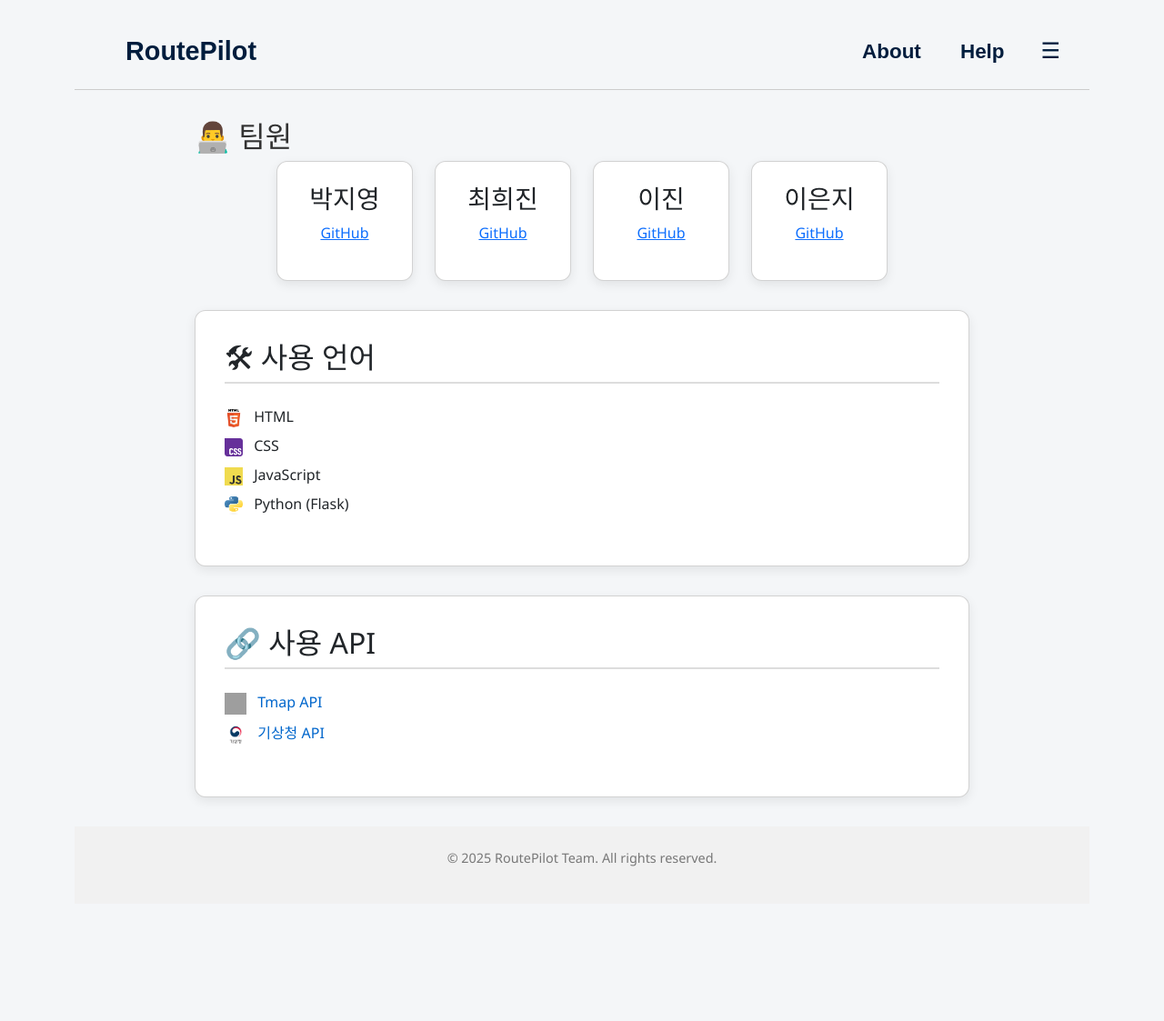
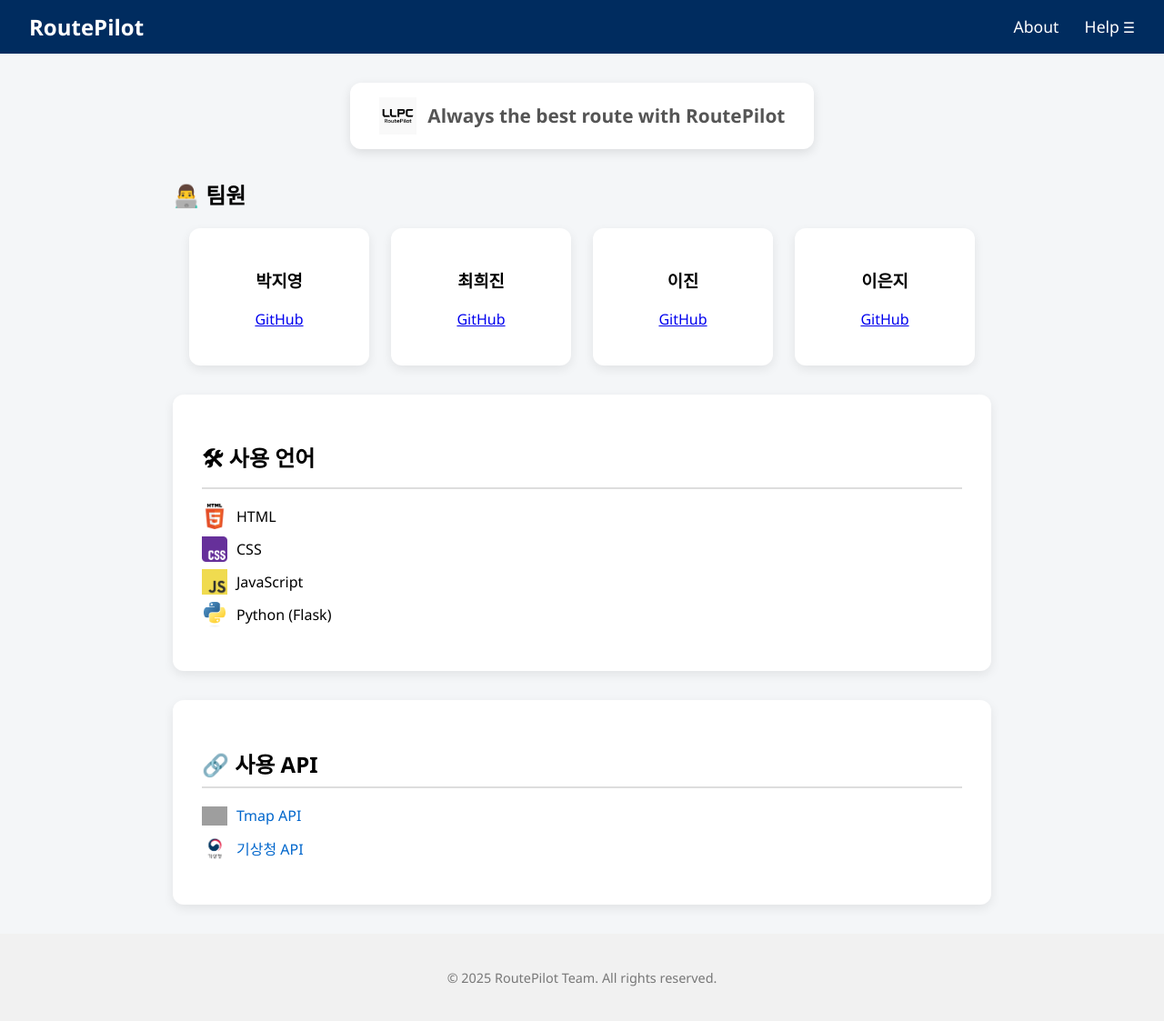
Before and after one commit to PJY00/LLPC_RoutePilot, a Flask app: page /help in a window 1280 px wide. Shown: the whole page at 91% size. Before the commit the page ends 953 px from the top, so only its background shows below. Run offline with Flask 3, Linux system fonts and the light colour scheme; grey boxes are pictures that could not be loaded.

Commit message:
Add tempolary  logo of LLPC and Slogan

```diff
--- a/RoutePilot/static/CSS/about.css
+++ b/RoutePilot/static/CSS/about.css
@@ -1,39 +1,74 @@
-body {
-  margin: 0;
-  font-family: 'Segoe UI', Tahoma, Geneva, Verdana, sans-serif;
-  background-color: #f4f6f8;
-  color: #333;
-}
-
-/* .navbar {
+/* 네비게이션 바 */
+.navbar {
   background-color: #002c5f;
   color: white;
   display: flex;
   justify-content: space-between;
   align-items: center;
-  padding: 1rem 2rem;
-} */
+  padding: 0.8rem 2rem;
+  position: sticky;
+  top: 0;
+  z-index: 1000;
+}
 
-.logo {
+/* 타이틀 텍스트 */
+.site-title {
   font-size: 1.5rem;
   font-weight: bold;
+  color: white;
+  text-decoration: none;
 }
 
-.nav-links {
-  list-style: none;
-  display: flex;
-  gap: 1.5rem;
+/* 네비게이션 링크 */
+.navbar-right a {
+  color: white;
+  text-decoration: none;
+  margin-left: 1.5rem;
+  font-weight: 500;
+  font-size: 1.1rem;
 }
 
-.nav-links a {
-  text-decoration: none;
-  color: white;
-  font-weight: 500;
-  transition: color 0.3s;
+.navbar-right a:hover {
+  text-decoration: underline;
 }
 
-.nav-links a:hover {
-  color: #ffd700;
+/* LLPC 로고 이미지 */
+.nav-logo {
+  height: 2.6rem;  /* 2배 키운 로고 */
+  vertical-align: middle;
+}
+
+/* 슬로건 영역 중앙 정렬 */
+.slogan-section {
+  display: flex;
+  justify-content: center;
+  margin: 2rem 0;
+}
+
+/* 슬로건 배경 카드 */
+.slogan-card {
+  display: flex;
+  align-items: center;
+  gap: 12px;
+  background-color: white;
+  padding: 1rem 2rem;
+  border-radius: 12px;
+  box-shadow: 0 4px 12px rgba(0, 0, 0, 0.1);
+}
+
+/* 슬로건 텍스트 */
+.slogan-text {
+  font-size: 1.3rem;
+  color: #555;
+  margin: 0;
+}
+
+/* 기본 스타일 */
+body {
+  font-family: 'Segoe UI', Tahoma, Geneva, Verdana, sans-serif;
+  background-color: #f4f6f8;
+  margin: 0;
+  padding: 0;
 }
 
 .about {
@@ -63,6 +98,8 @@ body {
 
 .card ul li {
   margin: 0.5rem 0;
+  display: flex;
+  align-items: center;
 }
 
 .card ul li a {
@@ -82,7 +119,6 @@ footer {
   font-size: 0.9rem;
 }
 
-/* 팀원 카드 */
 .team-container {
   display: flex;
   flex-wrap: wrap;
@@ -92,7 +128,7 @@ footer {
 
 .team-card {
   width: 150px;
-  background-color: white; /* 배경 흰색 고정 */
+  background-color: white;
   border-radius: 12px;
   box-shadow: 0 4px 12px rgba(0, 0, 0, 0.08);
   padding: 1.5rem;
@@ -100,24 +136,21 @@ footer {
   transition: transform 0.3s ease, box-shadow 0.3s ease;
 }
 
-/* Hover 애니메이션 */
 .team-card:hover {
-  transform: translateY(-8px); /* 위로 살짝 떠오름 */
-  box-shadow: 0 12px 24px rgba(0, 0, 0, 0.15); /* 그림자 강조 */
+  transform: translateY(-8px);
+  box-shadow: 0 12px 24px rgba(0, 0, 0, 0.15);
 }
 
-
-/* 언어 로고 아이콘 */
-.lang-icon {
-  width: 20px;
-  height: 20px;
-  margin-right: 8px;
+.lang-icon,
+.api-icon {
+  width: 28px;
+  height: 28px;
+  margin-right: 10px;
+  object-fit: contain;
   vertical-align: middle;
 }
 
-.api-icon {
-  width: 24px;
-  height: 24px;
-  margin-right: 8px;
-  vertical-align: middle;
+.text-secondary {
+  font-size: 1.2rem;
+  color: #555;
 }
--- a/RoutePilot/templates/about.html
+++ b/RoutePilot/templates/about.html
@@ -3,16 +3,29 @@
 <head>
   <meta charset="UTF-8" />
   <meta name="viewport" content="width=device-width, initial-scale=1.0" />
-    <link
-      href="https://cdn.jsdelivr.net/npm/bootstrap@5.3.3/dist/css/bootstrap.min.css"
-      rel="stylesheet"
-    />
   <title>RoutePilot | 팀 소개</title>
   <link rel="stylesheet" href="../static/CSS/about.css" />
 </head>
 
-  <body class="container mt-3">
-    {% include "nav.html" %}
+<body>
+  <div class="navbar">
+    <div class="navbar-left">
+      <a href="../index.html" id="title" class="site-title">RoutePilot</a>
+    </div>
+    <div class="navbar-right">
+      <a href="about.html">About</a>
+      <a href="#">Help</a>
+      <span class="menu-icon">☰</span>
+    </div>
+  </div>
+
+  <!-- 슬로건 섹션 -->
+  <section class="slogan-section">
+    <div class="slogan-card">
+      <img src="../static/images/LLPC_logo.png" alt="LLPC Logo" class="nav-logo" />
+      <h5 class="slogan-text">Always the best route with RoutePilot</h5>
+    </div>
+  </section>
 
   <section class="about">
     <h2>👨‍💻 팀원</h2>
@@ -23,87 +36,33 @@
       </div>
       <div class="team-card card">
         <h3>최희진</h3>
-          <p>
-            <a href="https://github.com/HJ1263532" target="_blank">GitHub</a>
-          </p>
+        <p><a href="https://github.com/HJ1263532" target="_blank">GitHub</a></p>
       </div>
       <div class="team-card card">
         <h3>이진</h3>
-          <p>
-            <a href="https://github.com/Gin-Lee24" target="_blank">GitHub</a>
-          </p>
+        <p><a href="https://github.com/Gin-Lee24" target="_blank">GitHub</a></p>
       </div>
       <div class="team-card card">
         <h3>이은지</h3>
-          <p>
-            <a href="https://github.com/unne-source" target="_blank">GitHub</a>
-          </p>
+        <p><a href="https://github.com/unne-source" target="_blank">GitHub</a></p>
       </div>
     </div>
 
     <div class="card">
       <h2>🛠 사용 언어</h2>
       <ul>
-          <li>
-            <img
-              src="../static/images/HTML5_Logo_512.png"
-              class="lang-icon"
-              alt="HTML"
-            />
-            HTML
-          </li>
-          <li>
-            <img
-              src="../static/images/Official_CSS_Logo.svg.png"
-              class="lang-icon"
-              alt="CSS"
-            />
-            CSS
-          </li>
-          <li>
-            <img
-              src="../static/images/JavaScript-logo.png"
-              class="lang-icon"
-              alt="JavaScript"
-            />
-            JavaScript
-          </li>
-          <li>
-            <img
-              src="../static/images/python-logo-only.png"
-              class="lang-icon"
-              alt="Python"
-            />
-            Python (Flask)
-          </li>
+        <li><img src="../static/images/HTML5_Logo_512.png" class="lang-icon" alt="HTML" /> HTML</li>
+        <li><img src="../static/images/Official_CSS_Logo.svg.png" class="lang-icon" alt="CSS" /> CSS</li>
+        <li><img src="../static/images/JavaScript-logo.png" class="lang-icon" alt="JavaScript" /> JavaScript</li>
+        <li><img src="../static/images/python-logo-only.png" class="lang-icon" alt="Python" /> Python (Flask)</li>
       </ul>
     </div>
 
     <div class="card">
       <h2>🔗 사용 API</h2>
       <ul>
-          <li>
-            <img
-              src="../static/images/tmap-logo.png"
-              class="api-icon"
-              alt="Tmap"
-            />
-            <a href="https://developers.sktelecom.com/" target="_blank"
-              >Tmap API</a
-            >
-          </li>
-          <li>
-            <img
-              src="../static/images/kma-logo.png"
-              class="api-icon"
-              alt="기상청"
-            />
-            <a
-              href="http://apis.data.go.kr/1360000/VilageFcstInfoService_2.0"
-              target="_blank"
-              >기상청 API</a
-            >
-          </li>
+        <li><img src="../static/images/tmap-logo.png" class="api-icon" alt="Tmap" /> <a href="https://developers.sktelecom.com/" target="_blank">Tmap API</a></li>
+        <li><img src="../static/images/kma-logo.png" class="api-icon" alt="기상청" /> <a href="http://apis.data.go.kr/1360000/VilageFcstInfoService_2.0" target="_blank">기상청 API</a></li>
       </ul>
     </div>
   </section>
```
Also changed, not shown: RoutePilot/static/images/LLPC_logo.png (added). Lines whose indentation alone changed are shown as unchanged.
